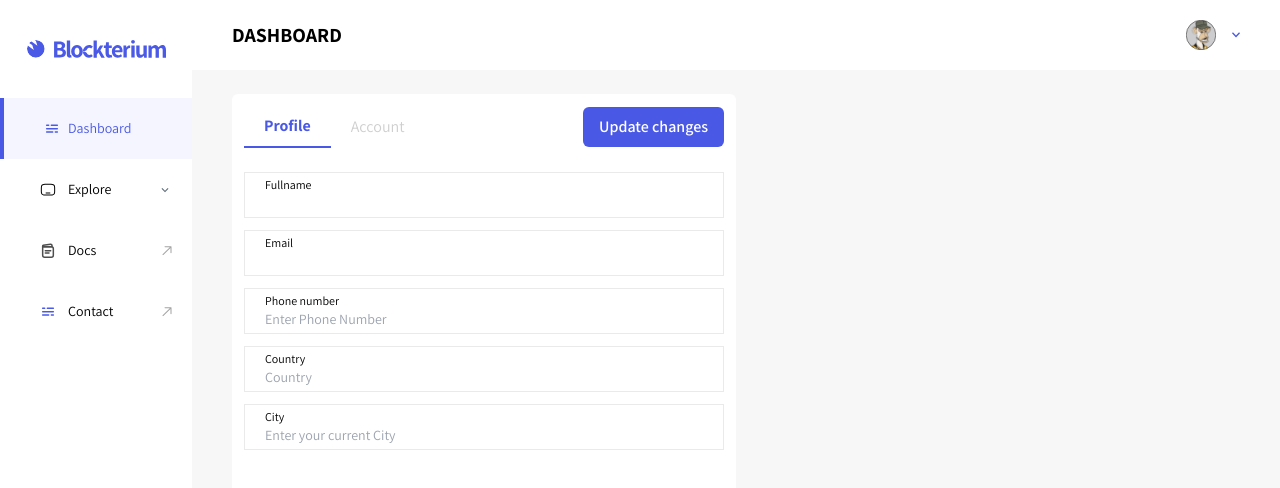
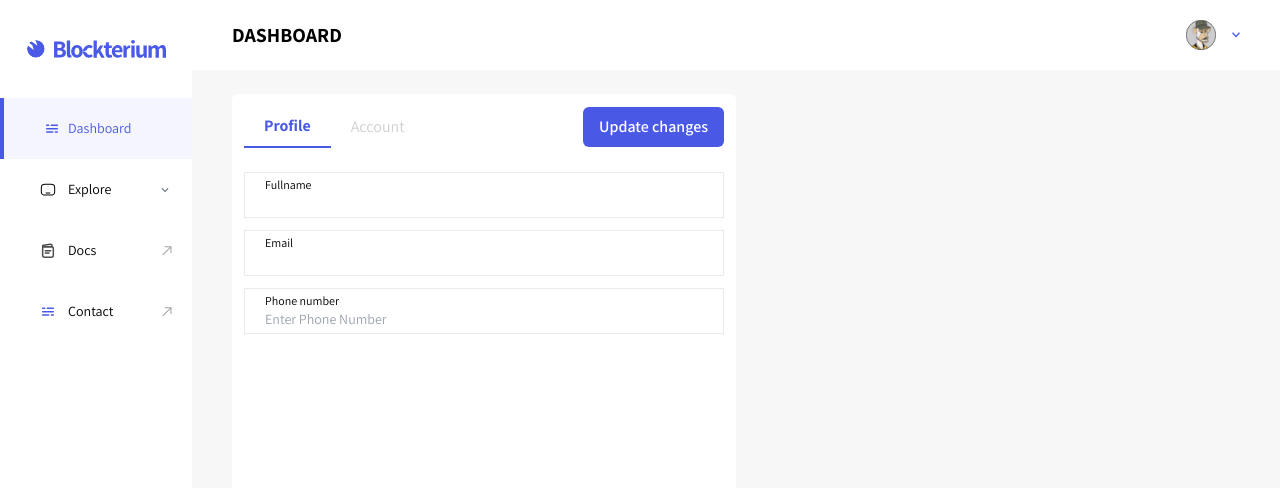
Before and after one commit to mathemartins/Blockterium-homepage, a React (Vite) app: page /dashboard/settings in a window 1280 px wide. Shown: the top 488 px of the page. Built offline with nearby package versions, Linux system fonts and the light colour scheme.

Commit message:
changes added

```diff
--- a/src/Components/Settings/ProfileIndex.jsx
+++ b/src/Components/Settings/ProfileIndex.jsx
@@ -28,12 +28,12 @@ const ProfileIndex = () => {
           type="number"
           placeholder="Enter Phone Number"
         />
-        <SettingsInput label="Country" type="text" placeholder="Country" />
+        {/* <SettingsInput label="Country" type="text" placeholder="Country" />
         <SettingsInput
           label="City"
           type="text"
           placeholder="Enter your current City"
-        />
+        /> */}
       </form>
     </div>
   );
```
